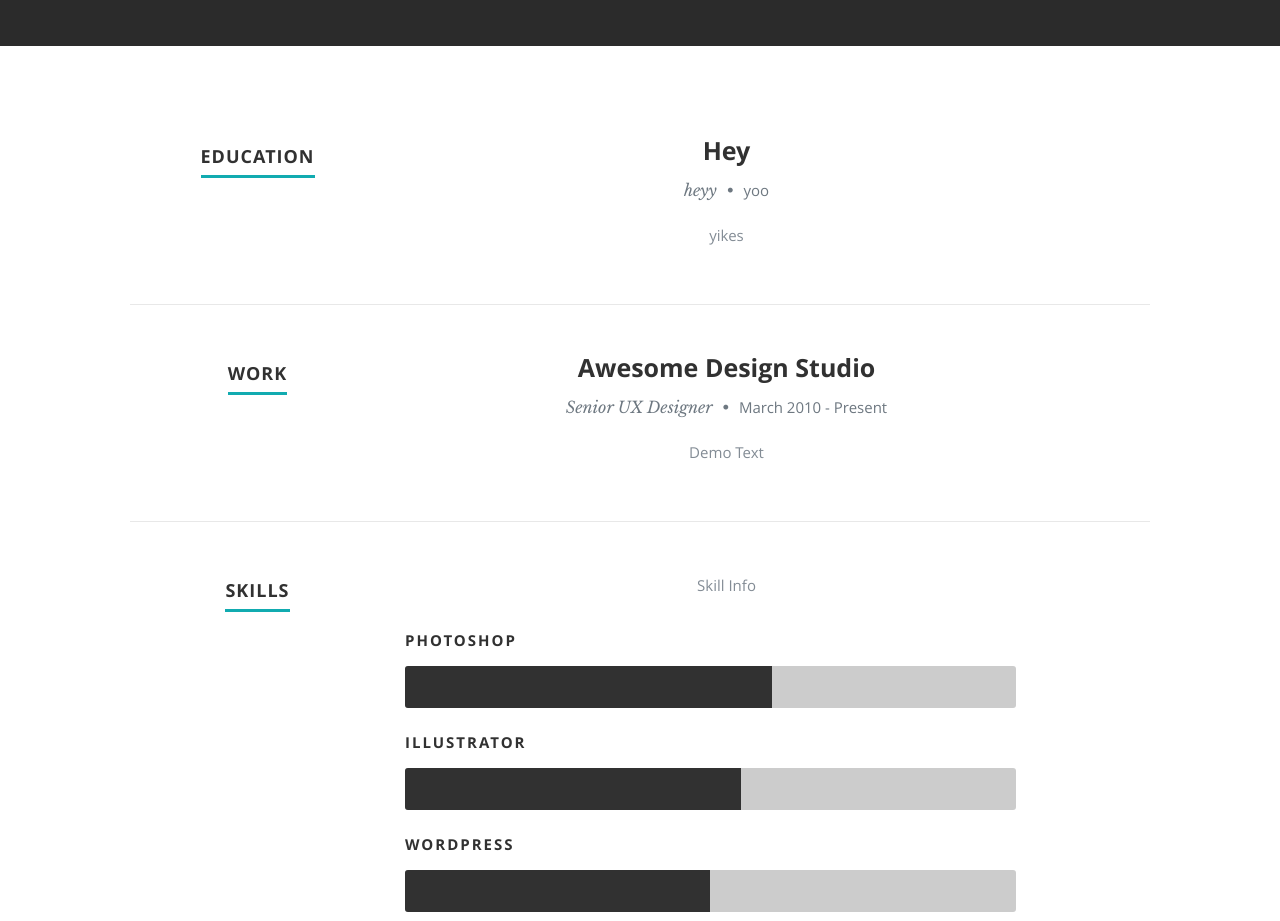
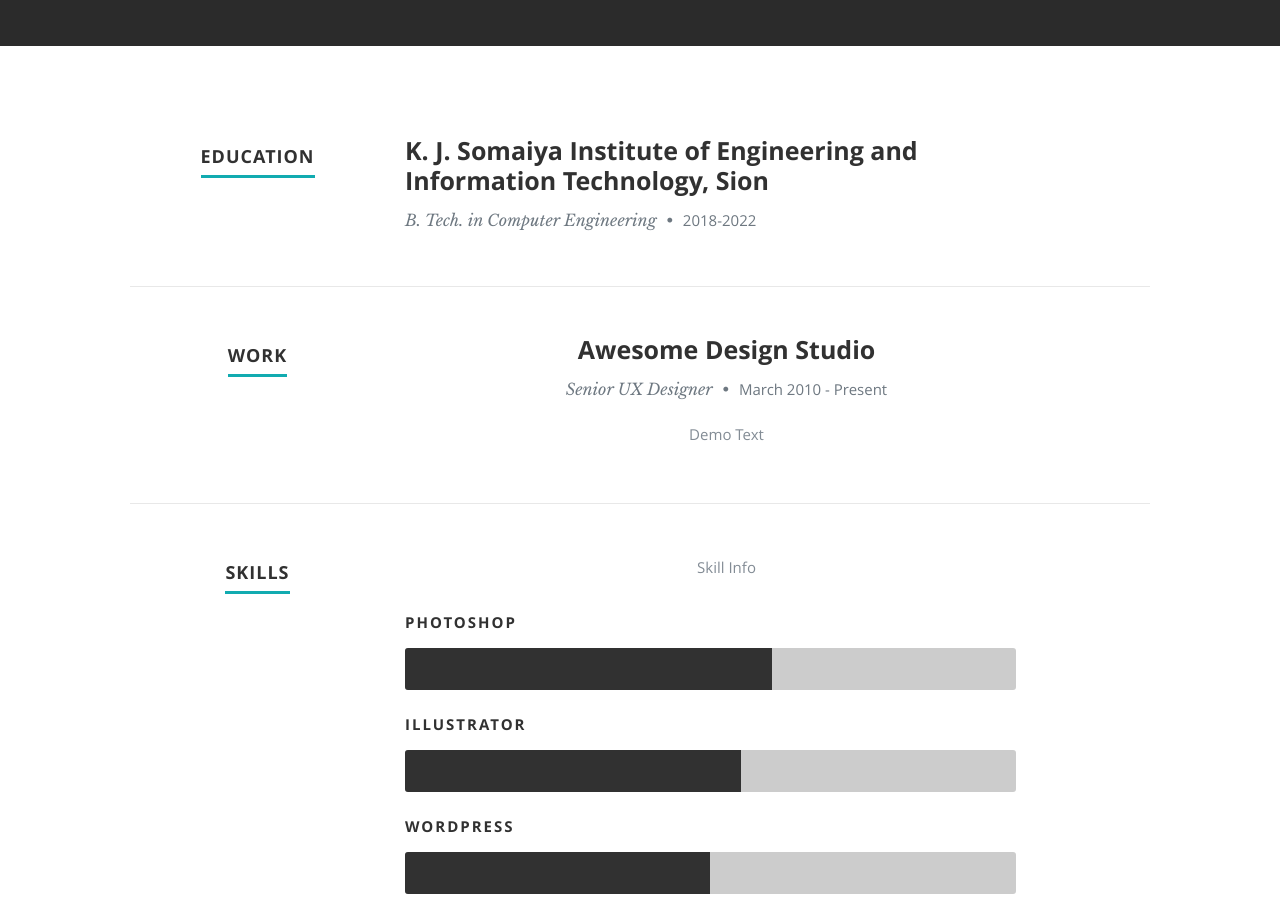
Before and after one commit to mohilkhare1708/themohilkhare, a React (Create React App) app: page / in a window 1280 px wide. Shown: the part 1360-2281 px from the top of the page. Built offline with nearby package versions, Linux system fonts and the light colour scheme.

Commit message:
add info + style

```diff
--- a/src/App.js
+++ b/src/App.js
@@ -23,10 +23,10 @@ function App() {
           </div>
           <div class="nine columns main-col">
             <ExperienceItem
-              orguni="Hey"
-              courserole="heyy"
-              date="yoo"
-              desc="yikes"
+              orguni="K. J. Somaiya Institute of Engineering and Information Technology, Sion"
+              courserole="B. Tech. in Computer Engineering"
+              date="2018-2022"
+              desc=""
             />
           </div>
         </div>
--- a/src/components/ExperienceItem.js
+++ b/src/components/ExperienceItem.js
@@ -1,8 +1,12 @@
 import React from "react";
+
+const style = {
+  textAlign : 'left'
+};
 
 function ExperienceItem(props) {
   return (
-    <div class="row item">
+    <div class="row item" style={style}>
       <div class="twelve columns">
         <h3>{props.orguni}</h3>
         <p class="info">
```
